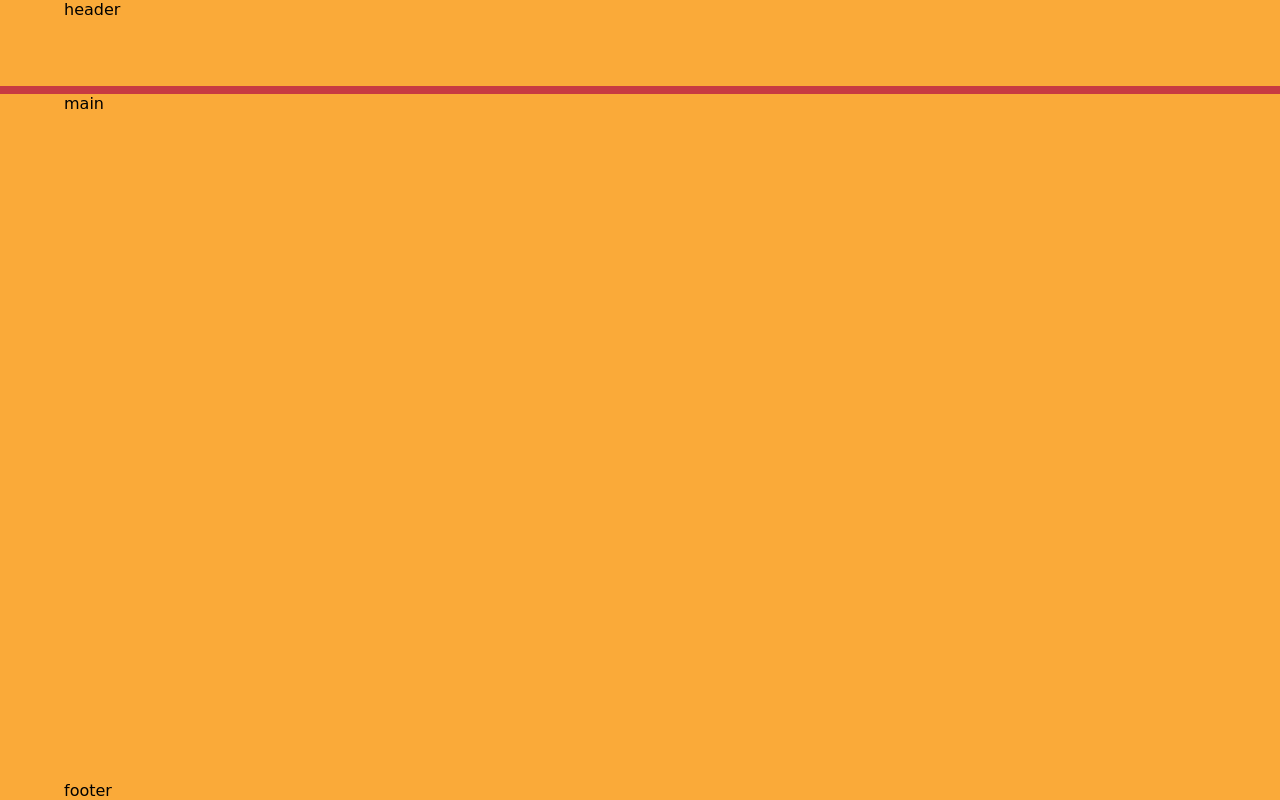
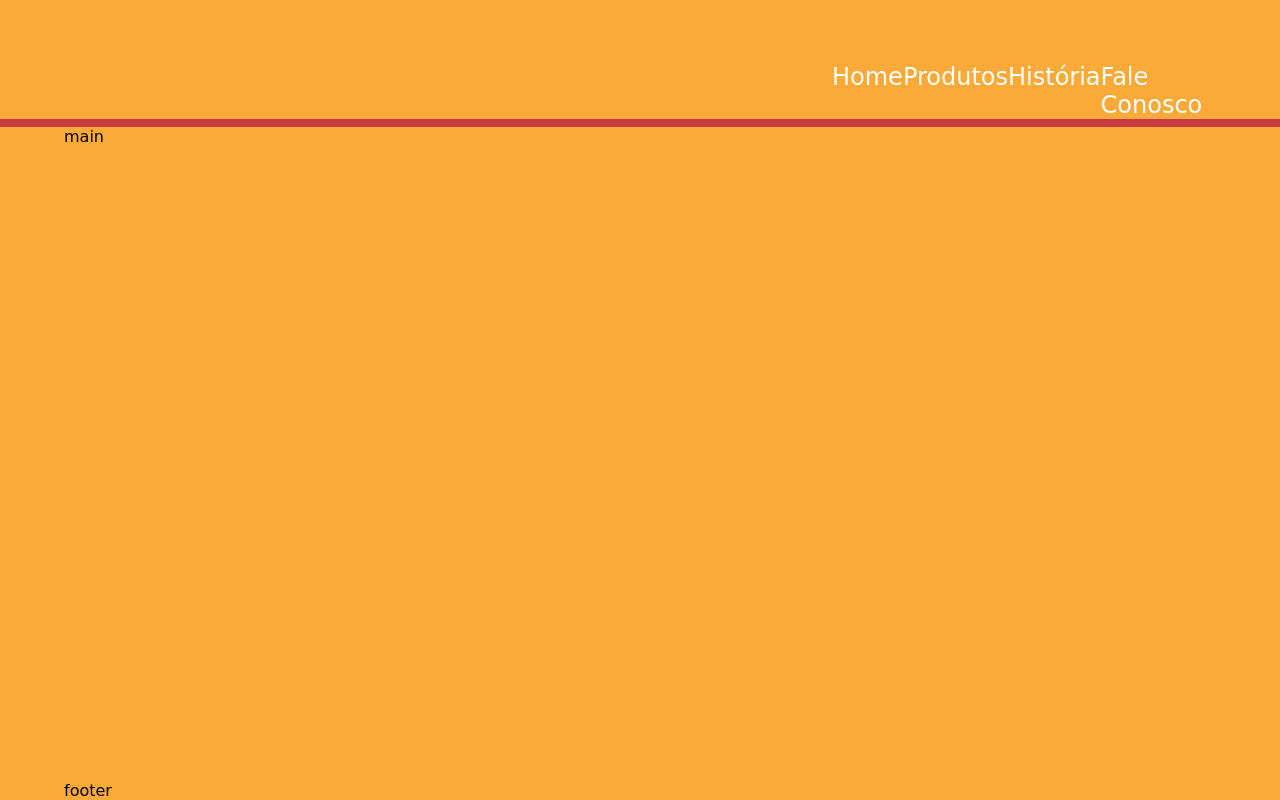
Before and after one commit to ramongoomes/ItubainaLandingPage, a plain HTML site: page Index.html in a window 1280 px wide. Drawn offline with Linux system fonts and the light colour scheme; a web font is replaced by a local one.

Commit message:
Ajuste menu

```diff
--- a/Index.html
+++ b/Index.html
@@ -9,9 +9,18 @@
 </head>
 <body>
 
-    <header class="navigation">
+    <header>
         <div class="container__grid">
-            header
+           <div class="navigation">
+
+    <ul>
+        <li><a href="#">Home</a></li>
+        <li><a href="#">Produtos</a></li>
+        <li><a href="#">História</a></li>
+        <li><a href="#">Fale Conosco</a></li>
+    </ul>
+           </div>
+
         </div>
 
     </header>
--- a/style.css
+++ b/style.css
@@ -30,6 +30,30 @@ header{
     flex-grow: 1;
     border-bottom: 8px var(--red-details) solid;
 }
+
+.navigation{
+    grid-column: 9 / -1;
+    align-self: flex-end;
+    font-size: 1.5rem;
+
+}
+.navigation ul{
+    display: flex;
+    justify-content: space-around;
+    flex-direction: row;
+}
+.navigation ul li  {
+    list-style: none;
+}
+
+.navigation ul li a {
+    text-decoration: none;
+    color: #fff;
+}
+
+.navigation ul li a:hover {
+    color: #C73A42;
+}
 main{
     flex-grow: 10;
 
```
